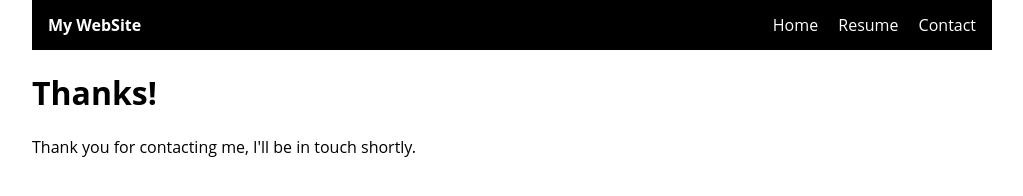
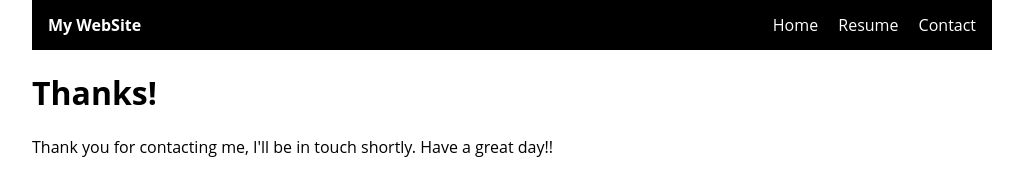
Before and after one commit to prog227/prog227.github.io, a website: page thanks.html in a window 1280 px wide. Shown: the whole page, without its empty margins (128-1151 px from the left). Drawn offline with Linux system fonts and the light colour scheme.

Commit message:
Update Thanks page

```diff
--- a/thanks.html
+++ b/thanks.html
@@ -21,7 +21,7 @@
                   </nav>
                 </header>
                 <h1>Thanks!</h1>
-                  <p>Thank you for contacting me, I'll be in touch shortly.</p>
+                  <p>Thank you for contacting me, I'll be in touch shortly. Have a great day!!</p>
           </main>
                 <script>
                   var toggleMenu = document.getElementById('toggleMenu');
```
